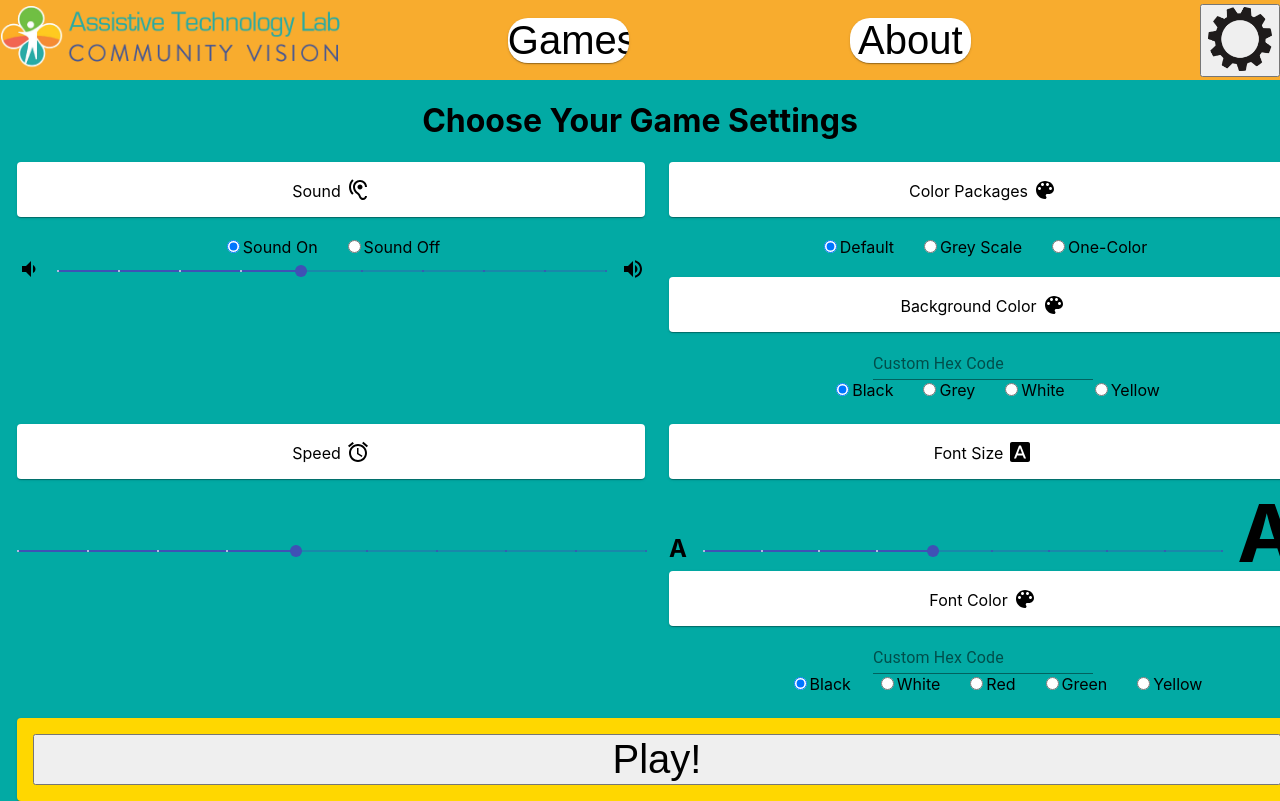
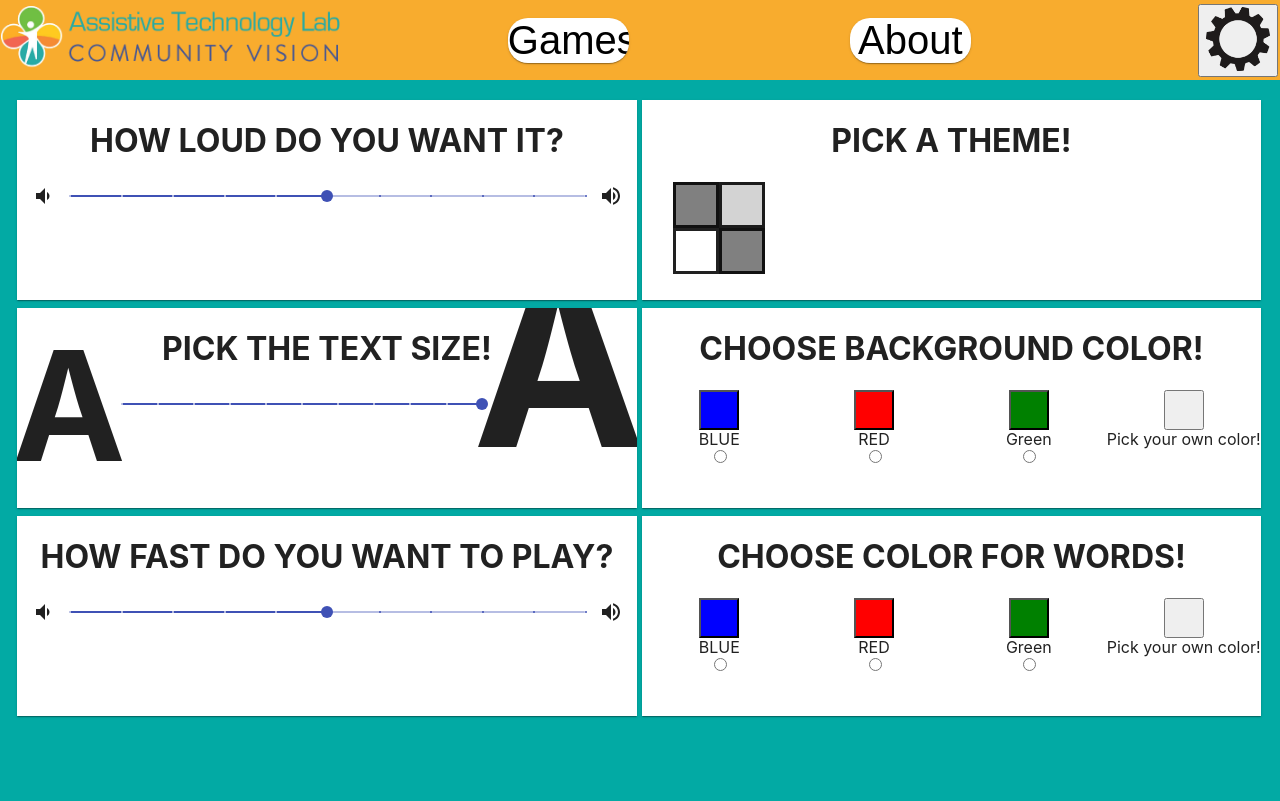
Before and after one commit to TheCoolBoss/CS483-Community-Vision, a React (Create React App) app in the folder community_vision/: page /settings in a window 1280 px wide. Built offline with nearby package versions, Linux system fonts and the light colour scheme.

Commit message:
settings ui

```diff
--- a/community_vision/src/Components/Games/LearnAlphabet.js
+++ b/community_vision/src/Components/Games/LearnAlphabet.js
@@ -66,7 +66,7 @@ function LearnAlphabet() {
                 <div>
                     <animated.h1 style={{lineHeight: 0,
                         color: '#ff8e97',
-                        fontSize: '25vh',
+                        fontSize: '29vh',
                         opacity: x.interpolate({ range: [0, 1], output: [0, 1] })}}>{currentLetter}</animated.h1>
                     <animated.p style={{lineHeight: 0,
                         color: '#ffaba6',
--- a/community_vision/src/Components/Nav.js
+++ b/community_vision/src/Components/Nav.js
@@ -58,7 +58,7 @@ function Nav() {
             </Grid>
           </Container>
         </div>
-        <button style={{position: 'relative', right: 0}} onClick={function(){toggle(!state)}}>
+        <button style={{position: 'relative', right: '2px'}} onClick={function(){toggle(!state)}}>
           <img style={{height: '8vh'}} src={pic} alt={pic}></img>
         </button>
       </div>
--- a/community_vision/src/Components/Settings.js
+++ b/community_vision/src/Components/Settings.js
@@ -1,190 +1,224 @@
 import React from 'react';
 import '../App.css';
-import {Link} from 'react-router-dom';
-import { makeStyles} from '@material-ui/core/styles';
-import Paper from '@material-ui/core/Paper';
-import { Grid } from '@material-ui/core';
+import Grid from '@material-ui/core/Grid';
+import Card from '@material-ui/core/Card';
 import Slider from '@material-ui/core/Slider';
 import VolumeDown from '@material-ui/icons/VolumeDown';
 import VolumeUp from '@material-ui/icons/VolumeUp';
-import AccessAlarmsIcon from '@material-ui/icons/AccessAlarms';
-import FontDownloadIcon from '@material-ui/icons/FontDownload';
-import ColorLensIcon from '@material-ui/icons/ColorLens';
-import HearingIcon from '@material-ui/icons/Hearing';
-import TextField from '@material-ui/core/TextField';
+import { SketchPicker, SwatchesPicker } from 'react-color';
 
-const useStyles = makeStyles((theme) => ({
-    root: {
-        flexGrow: 1,
-    },
-    paper: {
-        padding: theme.spacing(2),
-        textAlign: 'center',
-        color: theme.palette.text.secondary,
-    },
-}));
-
-function muteSound() {
-    //ToDo: mute the dot and dash sounds
-    var volumeMute = true;
-    volumeMute = !volumeMute;
+function initial(type){
+    if(localStorage.getItem(type) != null){
+        return localStorage.getItem(type);
     }
-
-function valuetext(value) {
-    return `${value}°C`;
+    return 50;
 }
 
 function  Settings() {
-    const classes =  useStyles();
-    //ToDo: add functionality to volume slider and sound off button click change slider value to 0
-    const [value, setValue] = React.useState(30);
-    const handleChange = (event, newValue)  => {
-        setValue(newValue);
+    const [volume, setVolume] = React.useState(() => initial('volume'));
+    const changeVolume = (event, newValue) => {
+        setVolume(newValue);
     };
-
-    //ToDo: need to adjust sizing so that the page is relative to rescaling and not pixel specific
+    const [size, setSize] = React.useState(() => initial('size'));
+    const changeSize = (event, newValue) => {
+        setSize(newValue);
+    };
+    const [speed, setSpeed] = React.useState(() => initial('speed'));
+    const changeSpeed = (event, newValue) => {
+        setSpeed(newValue);
+    };
+    localStorage.setItem('volume', volume)
+    localStorage.setItem('size', size)
+    localStorage.setItem('speed', speed)
     return (
-        <div style={{position: 'relative', alignContent: 'center'}} className={classes.root}>
-            <h1>Choose Your Game Settings</h1>
-            <Grid container spacing={3} style={{position: 'relative', marginRight: '10px', marginLeft: '5px'}}>
-                <Grid item xs={6}>
-                    <Paper className={classes.paper} style={{color:"black"}}>
-                        Sound
-                        <HearingIcon style={{marginLeft: '5px', marginBottom: '-5px'}}/>
-                    </Paper>
-                    <br></br>
-                    <input type="radio" id="onButton" name="soundButton" value="" checked="checked"></input>
-                    <label for="onButton">Sound On</label>
-                    <input type="radio" id="offButton" name="soundButton" value="" style={{marginLeft: '30px'}}></input>
-                    <label for="offButton">Sound Off</label>
-                    <Grid container spacing={2}>
+        <div style={{position: 'relative',
+            marginTop: '1.1vh',
+            width: '98vw',
+            margin: '1.5vh'}}>
+            <Grid container justify='space-evenly'>
+                <Grid style={{marginTop: '0.5vh'}} container spacing={1} lg={6} md={7} sm={10} xs={12} direction='column'>
                     <Grid item>
-                        <VolumeDown />
+                        <Card style={{borderRadius: '0px', height: '25vh'}}>
+                            <h1>HOW LOUD DO YOU WANT IT?</h1>
+                            <Grid container spacing={0} alignItems='center'>
+                                <Grid item xs={1}>
+                                    <VolumeDown/>
                                 </Grid>
-                        {/* insert sample sound levels here */}
-                        <Grid item xs>
-                            <Slider
-                                defaultValue={50}
-                                getAriaValueText={valuetext}
-                                aria-labelledby="discrete-slider"
-                                valueLabelDisplay="auto"
-                                step={10}
-                                marks
-                                min={10}
-                                max={100}
-                            />
+                                <Grid item xs={10}>
+                                    <Slider value={volume} onChange={changeVolume}
+                                    aria-labelledby='discrete-slider' marks
+                                    valueLabelDisplay='auto'
+                                    step={10} min={0} max={100}/>
+                                </Grid>
+                                <Grid item xs={1}>
+                                    <VolumeUp/>
+                                </Grid>
+                            </Grid>
+                        </Card>
                     </Grid>
                     <Grid item>
-                        <VolumeUp />
+                        <Card style={{borderRadius: '0px', height: '25vh'}}>
+                            <h1>PICK THE TEXT SIZE!</h1>
+                            <Grid container spacing={0} alignItems='center'>
+                                <Grid item xs={2}>
+                                    <h1 style={{fontSize: '19vh', margin: '-9.5vh'}}>A</h1>
+                                </Grid>
+                                <Grid item xs={7}>
+                                    <Slider value={size} onChange={changeSize}
+                                    aria-labelledby='discrete-slider' marks
+                                    valueLabelDisplay='auto'
+                                    step={1} min={19} max={29}/>
+                                </Grid>
+                                <Grid item xs={3}>
+                                    <h1 style={{fontSize: '29vh', margin: '-23vh'}}>A</h1>
+                                </Grid>
+                            </Grid>
+                        </Card>
+                    </Grid>
+                    <Grid item>
+                        <Card style={{borderRadius: '0px', height: '25vh'}}>
+                            <h1>HOW FAST DO YOU WANT TO PLAY?</h1>
+                            <Grid container spacing={0} alignItems='center'>
+                                <Grid item xs={1}>
+                                    <VolumeDown/>
+                                </Grid>
+                                <Grid item xs={10}>
+                                    <Slider value={speed} onChange={changeSpeed}
+                                    aria-labelledby='discrete-slider' marks
+                                    valueLabelDisplay='auto'
+                                    step={10} min={0} max={100}/>
+                                </Grid>
+                                <Grid item xs={1}>
+                                    <VolumeUp/>
+                                    </Grid>
+                            </Grid>
+                        </Card>
+                    </Grid>
+                </Grid>
+                <Grid style={{marginTop: '0.5vh'}} container spacing={1} lg={6} md={7} sm={10} xs={12} direction='column'>
+                    <Grid item>
+                        <Card style={{borderRadius: '0px', height: '25vh'}}>
+                            <h1>PICK A THEME!</h1>
+                            <div style={{display: 'grid',
+                                gridTemplate: '1fr 1fr / 1fr 1fr',
+                                gridTemplateAreas: '"1" "2"',
+                                width: '10vh',
+                                height: '10vh',
+                                marginLeft: '5%'}}>
+                                <div style={{gridArea: '1', backgroundColor: 'grey', width: '5vh', height: '5vh', borderStyle: 'solid'}}/>
+                                <div style={{gridArea: '1', backgroundColor: 'LightGray', width: '5vh', height: '5vh', borderStyle: 'solid'}}/>
+                                <div style={{gridArea: '2', backgroundColor: 'white', width: '5vh', height: '5vh', borderStyle: 'solid'}}/>
+                                <div style={{gridArea: '2', backgroundColor: 'grey', width: '5vh', height: '5vh', borderStyle: 'solid'}}/>
+                            </div>
+                        </Card>
+                    </Grid>
+                    <Grid item>
+                        <Card style={{borderRadius: '0px', height: '25vh'}}>
+                            <h1>CHOOSE BACKGROUND COLOR!</h1>
+                            <Grid container direction='row'>
+                                <Grid container xs={3} direction='column'>
+                                    <Grid item>
+                                        <button style={{height: '5vh', width: '5vh', backgroundColor: 'blue'}}></button>
+                                    </Grid>
+                                    <Grid item>
+                                        <p style={{margin: -2}}>BLUE</p>
+                                    </Grid>
+                                    <Grid item>
+                                        <input type="radio" id="blue" name="color" value="blue"/>
+                                    </Grid>
+                                </Grid>
+                                <Grid container xs={3} direction='column'>
+                                    <Grid item>
+                                        <button style={{height: '5vh', width: '5vh', backgroundColor: 'red'}}></button>
+                                    </Grid>
+                                    <Grid item>
+                                        <p style={{margin: -2}}>RED</p>
+                                    </Grid>
+                                    <Grid item>
+                                        <input type="radio" id="red" name="color" value="red"/>
+                                    </Grid>
+                                </Grid>
+                                <Grid container xs={3} direction='column'>
+                                    <Grid item>
+                                        <button style={{height: '5vh', width: '5vh', backgroundColor: 'green'}}></button>
+                                    </Grid>
+                                    <Grid item>
+                                        <p style={{margin: -2}}>Green</p>
+                                    </Grid>
+                                    <Grid item>
+                                        <input type="radio" id="green" name="color" value="green"/>
+                                    </Grid>
+                                </Grid>
+                                <Grid container xs={3} direction='column'>
+                                    <Grid item>
+                                        <button style={{height: '5vh', width: '5vh'}}></button>
+                                    </Grid>
+                                    <Grid item>
+                                        <p style={{margin: -2}}>Pick your own color!</p>
                                     </Grid>
                                 </Grid>
                             </Grid>
-                <Grid item xs={6}>
-                    <Paper className={classes.paper} style={{color:"black"}}>
-                        Color Packages
-                        <ColorLensIcon style={{marginLeft: '5px', marginBottom: '-5px'}}/>
-                    </Paper>
-                    <br></br>
-                    <input type="radio" id="defaultColorButton" name="colorButton" value="" checked="checked"></input>
-                    <label for="defaultColorButton">Default</label>
-                    <input type="radio" id="greyScaleButton" name="colorButton" value="" style={{marginLeft: '30px'}}></input>
-                    <label for="greyScaleButton">Grey Scale</label>
-                    <input type="radio" id="oneColorButton" name="colorButton" value="" style={{marginLeft: '30px'}}></input>
-                    <label for="oneColorButton">One-Color</label>
-                    <br></br>
-                    <br></br>
-                    <Paper className={classes.paper} style={{color:"black"}}>
-                        Background Color
-                        <ColorLensIcon style={{marginLeft: '5px', marginBottom: '-5px'}}/>
-                    </Paper>
-                    <form className={classes.root} noValidate autoComplete="off">
-                        <TextField id="hexCodeBackground" label="Custom Hex Code" />
-                    </form>
-                    <input type="radio" id="blackBackground" name="backgroundButton" value="" checked="checked" style={{marginLeft: '30px'}}></input>
-                    <label for="oneColorButton">Black</label>
-                    <input type="radio" id="greyBackground" name="backgroundButton" value="" style={{marginLeft: '30px'}}></input>
-                    <label for="oneColorButton">Grey</label>
-                    <input type="radio" id="whiteBackground" name="backgroundButton" value="" style={{marginLeft: '30px'}}></input>
-                    <label for="oneColorButton">White</label>
-                    <input type="radio" id="yellowBackground" name="backgroundButton" value="" style={{marginLeft: '30px'}}></input>
-                    <label for="oneColorButton">Yellow</label>
-                    <br></br>
+                        </Card>
                     </Grid>
-                <Grid item xs={6}>
-                    <Paper className={classes.paper} style={{color:"black"}}>
-                        Speed
-                        <AccessAlarmsIcon style={{marginLeft: '5px', marginBottom: '-5px'}}/>
-                    </Paper>
-                    <Slider
-                        defaultValue={50}
-                        getAriaValueText={valuetext}
-                        aria-labelledby="discrete-slider"
-                        valueLabelDisplay="auto"
-                        step={10}
-                        marks
-                        min={10}
-                        max={100}
-                        style={{marginBottom: '-70px'}}
-                    />
+                    <Grid item>
+                        <Card style={{borderRadius: '0px', height: '25vh'}}>
+                            <h1>CHOOSE COLOR FOR WORDS!</h1>
+                            <Grid container direction='row'>
+                                <Grid container xs={3} direction='column'>
+                                    <Grid item>
+                                        <button style={{height: '5vh', width: '5vh', backgroundColor: 'blue'}}></button>
                                     </Grid>
-                <Grid item xs={6}>
-                    <Paper className={classes.paper} style={{color:"black"}}>
-                        Font Size
-                        <FontDownloadIcon style={{marginLeft: '5px', marginBottom: '-5px'}}/>
-                    </Paper>
-                    <Grid container spacing={2}>
-                        <Grid  item>
-                            <h2 style={{marginTop: '55px', marginBottom: '-70px'}}>A</h2>
+                                    <Grid item>
+                                        <p style={{margin: -2}}>BLUE</p>
                                     </Grid>
-                        <Grid item xs>
-                            <Slider
-                                defaultValue={50}
-                                getAriaValueText={valuetext}
-                                aria-labelledby="discrete-slider"
-                                valueLabelDisplay="auto"
-                                step={10}
-                                marks
-                                min={10}
-                                max={100}
-                                style={{marginBottom: '-70px'}}
-                            />
-                        </Grid>
-                        <Grid  item>
-                            <h2 style={{fontSize: '10vh', marginTop: '5px', marginBottom: '-30px'}}>A</h2>
+                                    <Grid item>
+                                        <input type="radio" id="blue" name="color" value="blue"/>
                                     </Grid>
                                 </Grid>
-                    <br></br>
-                    <Paper className={classes.paper} style={{color:"black"}}>
-                        Font Color
-                        <ColorLensIcon style={{marginLeft: '5px', marginBottom: '-5px'}}/>
-                    </Paper>
-                    <form className={classes.root} noValidate autoComplete="off">
-                        <TextField id="hexCodeFont" label="Custom Hex Code"  />
-                    </form>
-                    <input type="radio" id="blackFont" name="fontButton" value="" checked="checked" style={{marginLeft: '30px'}}></input>
-                    <label for="oneColorButton">Black</label>
-                    <input type="radio" id="whiteFont" name="fontButton" value="" style={{marginLeft: '30px'}}></input>
-                    <label for="oneColorButton">White</label>
-                    <input type="radio" id="redFont" name="fontButton" value="" style={{marginLeft: '30px'}}></input>
-                    <label for="oneColorButton">Red</label>
-                    <input type="radio" id="greenFont" name="fontButton" value="" style={{marginLeft: '30px'}}></input>
-                    <label for="oneColorButton">Green</label>
-                    <input type="radio" id="yellowFont" name="fontButton" value="" style={{marginLeft: '30px'}}></input>
-                    <label for="oneColorButton">Yellow</label>
+                                <Grid container xs={3} direction='column'>
+                                    <Grid item>
+                                        <button style={{height: '5vh', width: '5vh', backgroundColor: 'red'}}></button>
                                     </Grid>
-                <Grid item xs={12}>
-                    <Paper className={classes.paper} style={{backgroundColor: '#ffd700'}}>
-                        <Link className='nav-link' to="/games">
-                            <button style={{width: '100%', height: '100%', fontSize: '5vh'}}>Play!</button>
-                        </Link>
-                    </Paper>
-
+                                    <Grid item>
+                                        <p style={{margin: -2}}>RED</p>
+                                    </Grid>
+                                    <Grid item>
+                                        <input type="radio" id="red" name="color" value="red"/>
                                     </Grid>
                                 </Grid>
-
-
+                                <Grid container xs={3} direction='column'>
+                                    <Grid item>
+                                        <button style={{height: '5vh', width: '5vh', backgroundColor: 'green'}}></button>
+                                    </Grid>
+                                    <Grid item>
+                                        <p style={{margin: -2}}>Green</p>
+                                    </Grid>
+                                    <Grid item>
+                                        <input type="radio" id="green" name="color" value="green"/>
+                                    </Grid>
+                                </Grid>
+                                <Grid container xs={3} direction='column'>
+                                    <Grid item>
+                                        <button style={{height: '5vh', width: '5vh'}}></button>
+                                    </Grid>
+                                    <Grid item>
+                                        <p style={{margin: -2}}>Pick your own color!</p>
+                                    </Grid>
+                                </Grid>
+                            </Grid>
+                        </Card>
+                    </Grid>
+                </Grid>
+            </Grid>
         </div>
     )
 }
 
+class SketchPickerComponent extends React.Component {
+
+    render() {
+      return <SketchPicker />;
+    }
+  }
+
 export default Settings;
```
Lines whose indentation alone changed are shown as unchanged.
